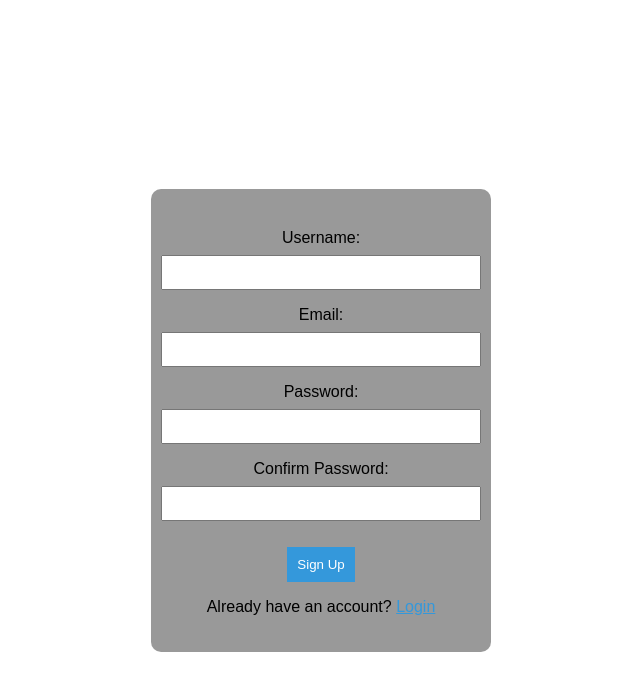
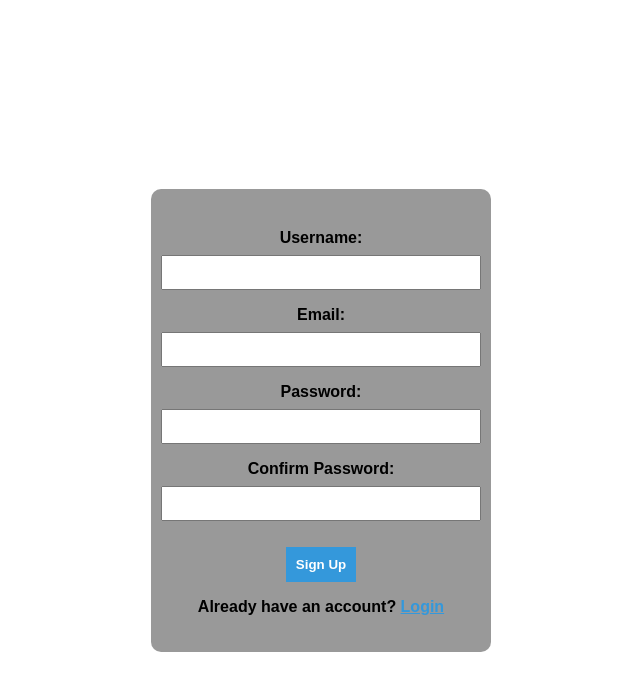
Before and after one commit to itsme-rk/login-for-dbms1, a plain HTML site: page index.html in a window 1280 px wide. Both pictures are taken after a click on the link "Sign Up". Shown: the whole page, without its empty margins (319-959 px from the left). Drawn offline with nearby package versions, Linux system fonts and the light colour scheme.

Commit message:
Update index.html

```diff
--- a/index.html
+++ b/index.html
@@ -14,50 +14,50 @@
         <div class="login-form">
             <!-- Login/Signup Form -->
             <form ng-show="isLogin && !isAdmin">
-                <label for="username">Username:</label>
+                <label for="username"><b>Username:</b></label>
                 <input type="text" id="username" ng-model="username" required>
 
-                <label for="password">Password:</label>
+                <label for="password"><b>Password:</b></label>
                 <input type="password" id="password" ng-model="password" required>
 
-                <button type="button" ng-click="login()">Login</button>
+                <button type="button" ng-click="login()"><b>Login</b></button>
 
-                <p>Don't have an account? <a href="#" ng-click="toggleAuth()">Sign Up</a></p>
+                <p><b>Don't have an account? </b><a href="#" ng-click="toggleAuth()"><b>Sign Up</b></a></p>
 
                 <!-- Admin Login Link/Button -->
-                <p>Or <a href="#" ng-click="adminLogin()">Login as Admin</a></p>
+                <p><b>Or </b><a href="#" ng-click="adminLogin()"><b>Login as Admin</b></a></p>
             </form>
 
             <!-- Signup Form -->
             <form ng-hide="isLogin || isAdmin">
-                <label for="signupUsername">Username:</label>
+                <label for="signupUsername"><b>Username:</b></label>
                 <input type="text" id="signupUsername" ng-model="signupUsername" required>
 
-                <label for="email">Email:</label>
+                <label for="email"><b>Email:</b></label>
                 <input type="email" id="email" ng-model="email" required>
 
-                <label for="signupPassword">Password:</label>
+                <label for="signupPassword"><b>Password: </b></label>
                 <input type="password" id="signupPassword" ng-model="signupPassword" required>
 
-                <label for="confirmPassword">Confirm Password:</label>
+                <label for="confirmPassword"><b>Confirm Password:</b></label>
                 <input type="password" id="confirmPassword" ng-model="confirmPassword" required>
 
-                <button type="button" ng-click="signup()">Sign Up</button>
-
-                <p>Already have an account? <a href="#" ng-click="toggleAuth()">Login</a></p>
+                <button type="button" ng-click="signup()"><b>Sign Up</b><b></button>
+</b>
+                <p><b>Already have an account? </b><a href="#" ng-click="toggleAuth()"><b>Login</b></a></p>
             </form>
 
             <!-- Admin Login Form -->
             <form ng-show="isAdmin">
-                <label for="adminUsername">Admin Username:</label>
+                <label for="adminUsername"><b>Admin Username:</b></label>
                 <input type="text" id="adminUsername" ng-model="adminUsername" required>
 
-                <label for="adminPassword">Admin Password:</label>
+                <label for="adminPassword"><b>Admin Password:</b></label>
                 <input type="password" id="adminPassword" ng-model="adminPassword" required>
 
-                <button type="button" ng-click="adminLogin()">Login as Admin</button>
+                <button type="button" ng-click="adminLogin()"><b>Login as Admin</b></button>
 
-                <p>Back to <a href="#" ng-click="toggleAuth()">User Login</a></p>
+                <p><b>Back to </b><a href="#" ng-click="toggleAuth()"><b>User Login</b></a></p>
             </form>
         </div>
     </div>
```
